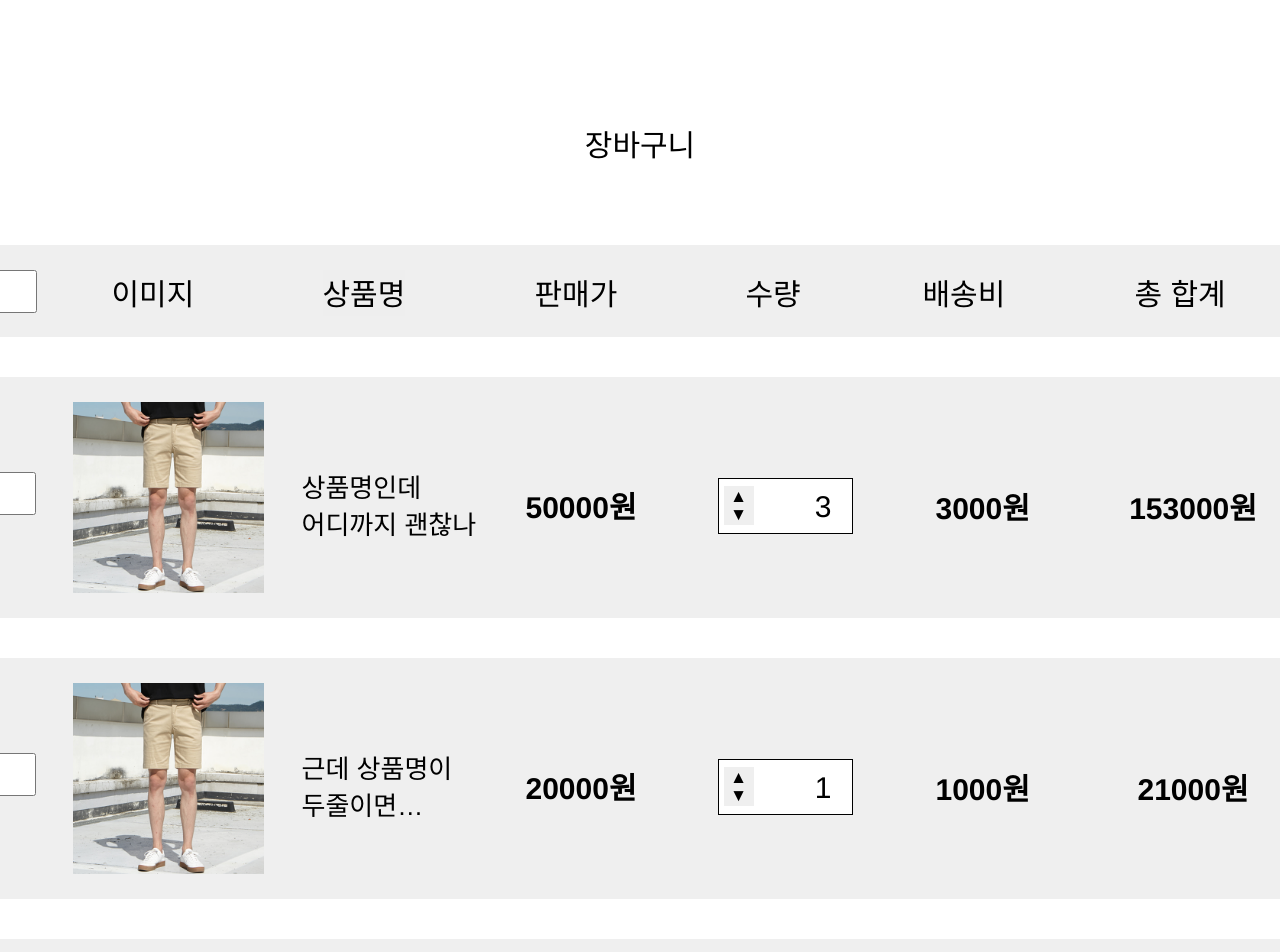
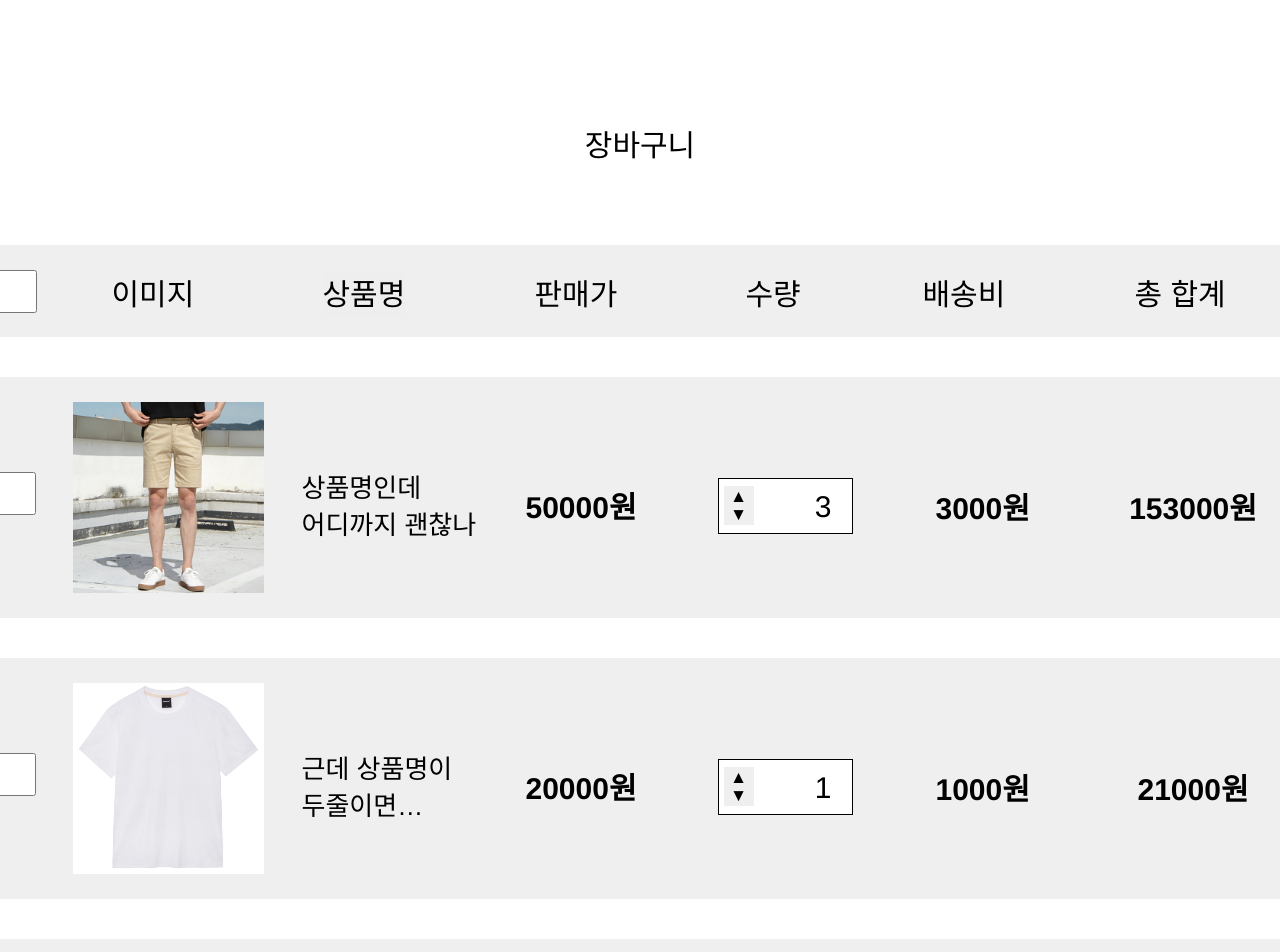
Before and after one commit to Lee-chansu/shoppingMall, a React (Create React App) app: page /cart in a window 1280 px wide. Shown: the top 952 px of the page. Built offline with nearby package versions, Linux system fonts and the light colour scheme.

Commit message:
cart의 상품이미지 가져오기 코드 수정완료

```diff
--- a/src/components/CartItem.js
+++ b/src/components/CartItem.js
@@ -23,7 +23,7 @@ export const CartItem = ({ val }) => {
     <div className="cartItem">
       <img
         className="productImgBox"
-        src={`${process.env.PUBLIC_URL}/img/pants.jpg`}
+        src={`${process.env.PUBLIC_URL}/img/${item.src}`}
       />
       <div className="inner">
         <div className="group1">
--- a/src/components/PaymentItem.js
+++ b/src/components/PaymentItem.js
@@ -1,11 +1,8 @@
 import React, { useState } from "react";
+import { Link } from "react-router-dom";
 
 export const PaymentItem = ({ val }) => {
   const [item, setItem] = useState(val);
-
-  function moreDetail() {
-    /* more버튼 클릭시 ...을 다 보여주기 기능구현하기 */
-  }
 
   return (
     <>
@@ -20,9 +17,11 @@ export const PaymentItem = ({ val }) => {
             src={`${process.env.PUBLIC_URL}/img/t-shirt.jpg`}
           />
         </div>
-        <button className="moreButton" onClick={moreDetail}>
-          more
-        </button>
+        <Link to={`productDetail/${item.id}`}>
+          <button className="moreButton">
+            more
+          </button>
+        </Link>
       </div>
     </>
   );
--- a/src/css/payment.css
+++ b/src/css/payment.css
@@ -339,7 +339,7 @@ a {
   background-color: #eeeeee;
   height: 117px;
   left: 24px;
-  position: absolute;
+  position: relative;
   top: 75px;
   width: 330px;
 }
--- a/src/routes/cart.js
+++ b/src/routes/cart.js
@@ -11,7 +11,7 @@ const cartItemList = [
     name: "상품명인데 어디까지 괜찮나",
     carryPrice: 3000,
     count: 3,
-    src: "",
+    src: "pants.jpg",
   },
   {
     id: 2,
@@ -19,7 +19,7 @@ const cartItemList = [
     name: "근데 상품명이 두줄이면 어떻하지",
     carryPrice: 1000,
     count: 1,
-    src: "",
+    src: "t-shirt.jpg",
   },
   {
     id: 3,
@@ -27,7 +27,7 @@ const cartItemList = [
     name: "네줄이면 심각해짐..어떻하지",
     carryPrice: 2000,
     count: 2,
-    src: "",
+    src: "t-shirt.jpg",
   },
 ];
 
--- a/src/routes/payment.js
+++ b/src/routes/payment.js
@@ -15,13 +15,6 @@ const paymentItemList = [
   {
     id: 2,
     productName: "상품명임2",
-    productDetail:
-      "이상품에 대한 설명을 주저리주저리 줄줄줄 더더 길게 줄줄 쓰면 어떻게 되는지 확인",
-    src: "",
-  },
-  {
-    id: 3,
-    productName: "상품명임3",
     productDetail:
       "이상품에 대한 설명을 주저리주저리 줄줄줄 더더 길게 줄줄 쓰면 어떻게 되는지 확인",
     src: "",
```
